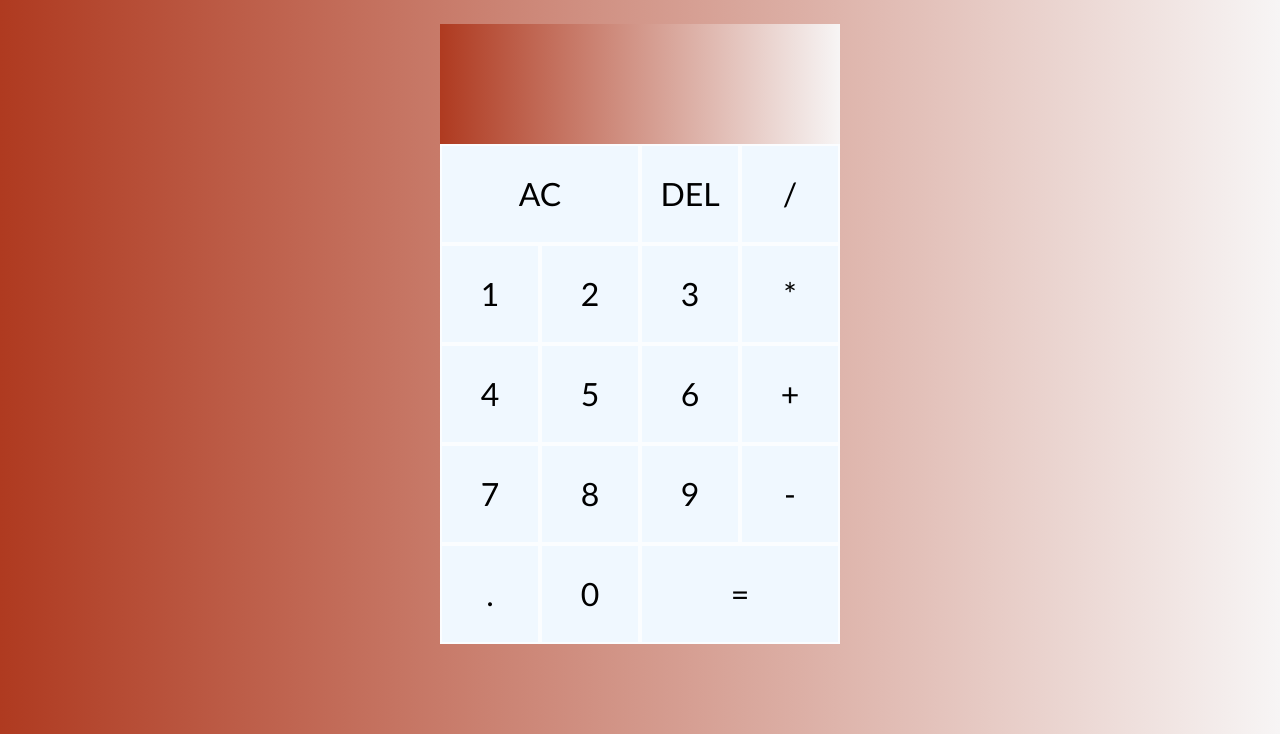
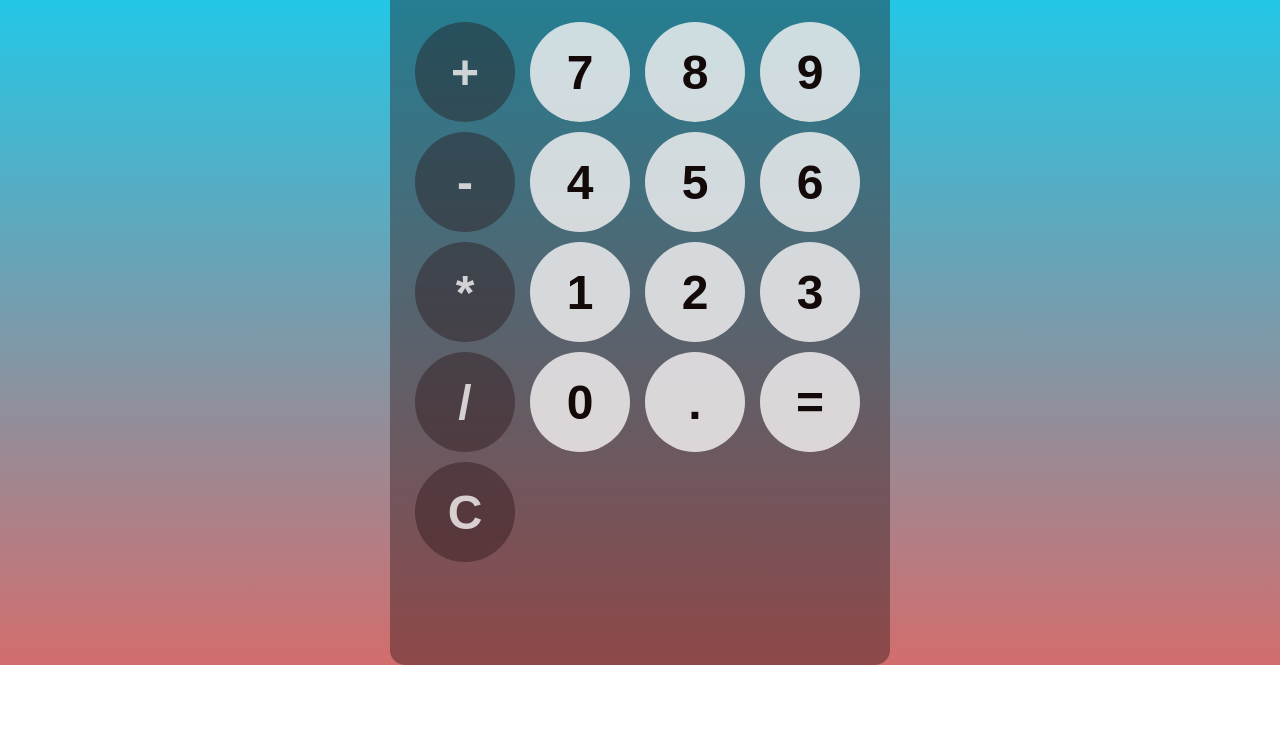
Before and after one commit to newPerson-tech/calculator, a plain HTML site: page index.html in a window 1280 px wide. Shown: the part 135-869 px from the top of the page. After the commit the page ends 800 px from the top, so only its background shows below. Drawn offline with Linux system fonts and the light colour scheme.

Commit message:
js code is rewritten, simple but works well

```diff
--- a/index.html
+++ b/index.html
@@ -9,34 +9,28 @@
 </head>
 
 <body>
-    <h2>Calculator</h2>
-    <div class="calculator-grid">
-        <div class="output">
-            <div data-previous-operand class="previous-operand"></div>
-            <div data-current-operand class="current-operand"></div>
+    <div class="calculator-grid" id="container">
+        <input type="text" id="display" readonly>
+        <div class="buttons" id="calculatorButtons">
+            <button data-operation onclick="appendToDisplay('+')" class="operatorBtn">+</button>
+            <button data-operation onclick="appendToDisplay('7')">7</button>
+            <button data-operation onclick="appendToDisplay('8')">8</button>
+            <button data-operation onclick="appendToDisplay('9')">9</button>
+            <button data-operation onclick="appendToDisplay('-')" class="operatorBtn">-</button>
+            <button data-operation onclick="appendToDisplay('4')">4</button>
+            <button data-operation onclick="appendToDisplay('5')">5</button>
+            <button data-operation onclick="appendToDisplay('6')">6</button>
+            <button data-operation onclick="appendToDisplay('*')" class="operatorBtn">*</button>
+            <button data-operation onclick="appendToDisplay('1')">1</button>
+            <button data-operation onclick="appendToDisplay('2')">2</button>
+            <button data-operation onclick="appendToDisplay('3')">3</button>
+            <button data-operation onclick="appendToDisplay('/')" class="operatorBtn">/</button>
+            <button data-operation onclick="appendToDisplay('0')">0</button>
+            <button data-operation onclick="appendToDisplay('.')">.</button>
+            <button onclick="calculate()">=</button>
+            <button onclick="clearDisplay()" class="operatorBtn">C</button>
         </div>
-        <button data-all-clear class="span-two">AC</button>
-        <button data-delete>DEL</button>
-        <button data-operation>/</button>
-        <button data-number>1</button>
-        <button data-number>2</button>
-        <button data-number>3</button>
-        <button data-operation>*</button>
-        <button data-number>4</button>
-        <button data-number>5</button>
-        <button data-number>6</button>
-        <button data-operation>+</button>
-        <button data-number>7</button>
-        <button data-number>8</button>
-        <button data-number>9</button>
-        <button data-operation>-</button>
-        <button data-number>.</button>
-        <button data-number>0</button>
-        <button data-equals class="span-two">=</button>
-
     </div>
-
-
     <script src="./src/script.js"></script>
 </body>
 
--- a/src/script.js
+++ b/src/script.js
@@ -1,60 +1,21 @@
-class Calculator {
-    constructor(previousOperandTextEl, currentOperandTextEl) {
-        this.previousOperandTextEl = previousOperandTextEl;
-        this.currentOperandTextEl = currentOperandTextEl;
-        this.clear();
+//Calculator app
+
+const display = document.getElementById('display');
+
+function appendToDisplay(input) {
+    display.value += input;
+}
+
+function clearDisplay() {
+    display.value = ' ';
+}
+
+function calculate() {
+    try {
+        display.value = eval(display.value);
     }
-
-    clear() {
-        this.currentOperand = ' ';
-        this.previousOperand = ' ';
-        this.operation = undefined;
-    }
-
-    delete() {
-
-    }
-
-    appendNumber(number) {
-        if (number === '.' && this.currentOperand.includes('.')) return;
-        this.currentOperand = this.currentOperand.toString() + number.toString();
-    }
-
-    chooseOperation(operation) {
-
-    }
-
-    compute() {
-
-    }
-
-    updateDisplay() {
-        this.currentOperandTextEl.innerText = this.currentOperand;
+    catch (error) {
+        display.value = 'Error!';
     }
 
 }
-
-
-const numberButtons = document.querySelectorAll('[data-number]');
-const operationButtons = document.querySelectorAll('[data-operation]');
-const equalsButton = document.querySelector('[data-equals]');
-const deleteButton = document.querySelector('[data-delete]');
-const allClearButton = document.querySelector('[data-all-clear]');
-const previousOperandTextEl = document.querySelector('[data-previous-operand]');
-const currentOperandTextEl = document.querySelector('[data-current-operand]');
-
-const calculator = new Calculator(previousOperandTextEl, currentOperandTextEl);
-
-numberButtons.forEach(button => {
-    button.addEventListener('click', () => {
-        calculator.appendNumber(button.innerText);
-        calculator.updateDisplay();
-    })
-})
-
-operationButtons.forEach(button => {
-    button.addEventListener('click', () => {
-        calculator.chooseOperation(button.innerText);
-        calculator.updateDisplay();
-    })
-})
--- a/src/style.css
+++ b/src/style.css
@@ -1,60 +1,59 @@
-*,
-*::before,
-::after {
-    box-sizing: border-box;
-    font-family: 'Gill Sans', 'Gill Sans MT', Calibri, 'Trebuchet MS', sans-serif;
-    font-weight: normal;
+body{
+    margin: 0;
+    display: flex;
+    justify-content: center;
+    align-content: center;
+    height: 100vh;
+    background: linear-gradient(to bottom, rgb(0, 217, 255), rgb(211, 109, 109));
 }
 
-body {
-    margin: 0;
-    padding: 0;
-    background: linear-gradient(to right, rgb(175, 58, 32), rgb(247, 245, 245));
+button{
+    width: 100px;
+    height: 100px;
+    border-radius: 50px;
+    border: none;
+    background-color: rgba(248, 245, 245, 0.8);
+    color: rgb(19, 9, 9);
+    font-size: 3rem;
+    font-weight: bold;
+    cursor: pointer;
 }
 
-.calculator-grid {
-    display: grid;
-    justify-content: center;
-    align-content: center;
-    min-height: 100vh;
-    grid-template-columns: repeat(4, 100px);
-    grid-template-rows: minmax(120px, auto) repeat(5, 100px);
+button:hover{
+    background-color: rgba(248, 245, 245, 0.0005);
+    color: rgb(241, 235, 235);
 }
 
-.calculator-grid>button {
-    cursor: pointer;
-    font-size: 2rem;
-    border: 2px solid rgba(255, 255, 255, 0.75);
-    outline: none;
-    background-color: aliceblue;
+button:active{
+    background-color: rgba(248, 245, 245, 0.03);
 }
 
-.calculator-grid>button:hover {
-    background-color: rgba(253, 231, 217, 0.7);
+.operatorBtn{
+    background-color: rgba(39, 16, 19, 0.40);
+    color: rgba(248, 245, 245, 0.8);
 }
 
-.span-two {
-    grid-column: span 2;
+#container{
+    font-family: Arial, Helvetica, sans-serif;
+    background-color: rgba(39, 16, 19, 0.40);
+    border-radius: 15px;
+    max-width: 500px;
+    overflow: hidden;
 }
 
-.output {
-    grid-column: 1 / -1;
-    background: linear-gradient(to right, rgb(175, 58, 32), rgb(247, 245, 245));
-    display: flex;
-    align-items: flex-end;
-    justify-content: space-around;
-    flex-direction: column;
-    padding: 10px;
-    word-wrap: break-word;
-    word-break: break-all;
+#calculatorButtons{
+    display: grid;
+    grid-template-columns: repeat(4, 1fr);
+    gap: 10px;
+    padding: 25px;
 }
 
-.output .previous-operand {
-    color: rgb(22, 8, 4, 0.75);
-    font-size: 1.5rem;
+#display{
+    width: 100%;
+    padding: 20px;
+    font-size: 5rem;
+    text-align: left;
+    border: none;
+    background-color: rgba(39, 16, 19, 0.40);
+    color: rgba(248, 245, 245, 0.8);
 }
-
-.output .current-operand {
-    color: rgb(22, 8, 4);
-    font-size: 1.5rem;
-}
```
